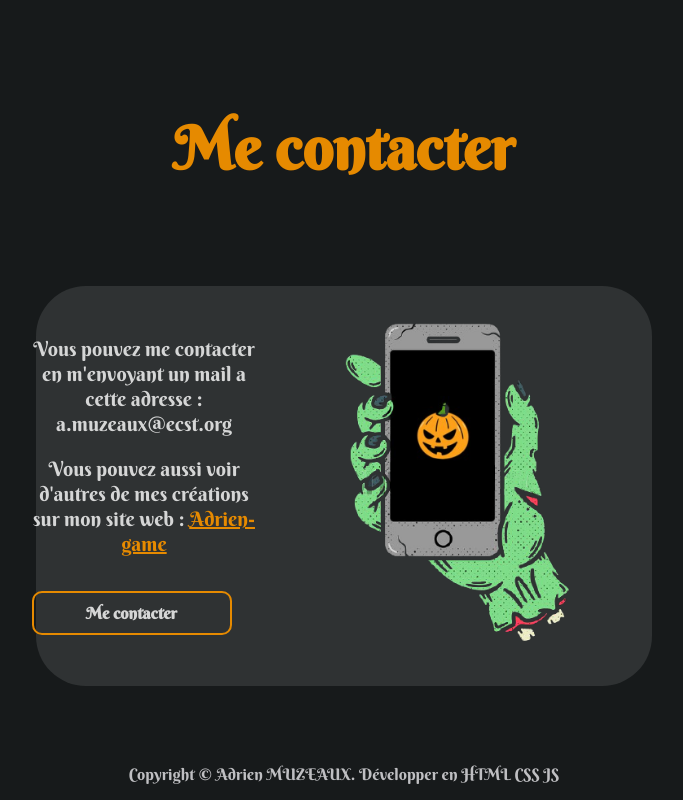
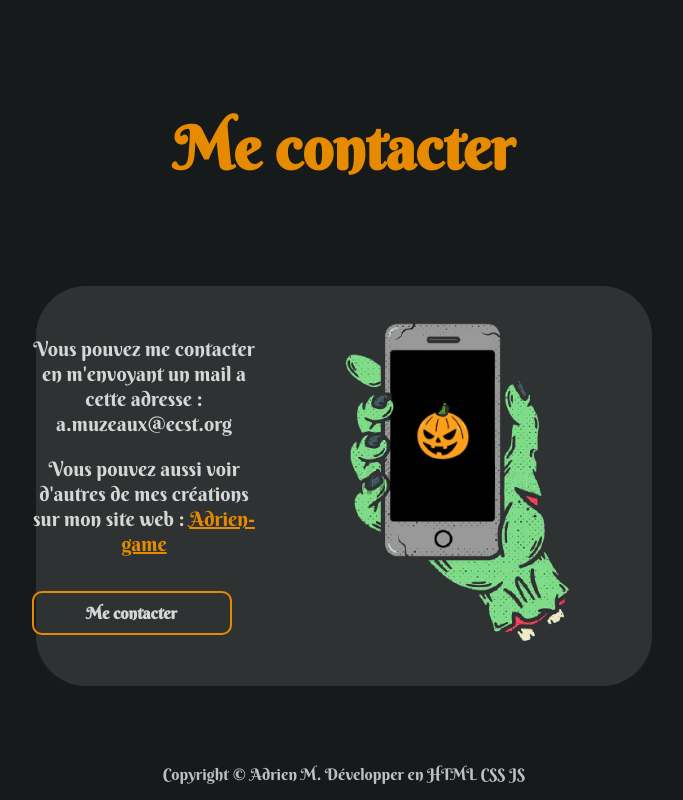
Before and after one commit to Admu-Dev/Site-Web-Halloween, a plain HTML site: page index.html in a window 1280 px wide. Shown: the part 2452-3252 px from the top of the page, without its empty margins (296-979 px from the left). Drawn offline with nearby package versions, Linux system fonts and the light colour scheme.

Commit message:
Update index.html

```diff
--- a/index.html
+++ b/index.html
@@ -124,7 +124,7 @@
 
     </main>
     <footer>
-        <p>Copyright © Adrien MUZEAUX. Développer en HTML CSS JS</p>
+        <p>Copyright © Adrien M. Développer en HTML CSS JS</p>
     </footer>
 
     <script src="https://unpkg.com/scrollreveal"></script>
```
